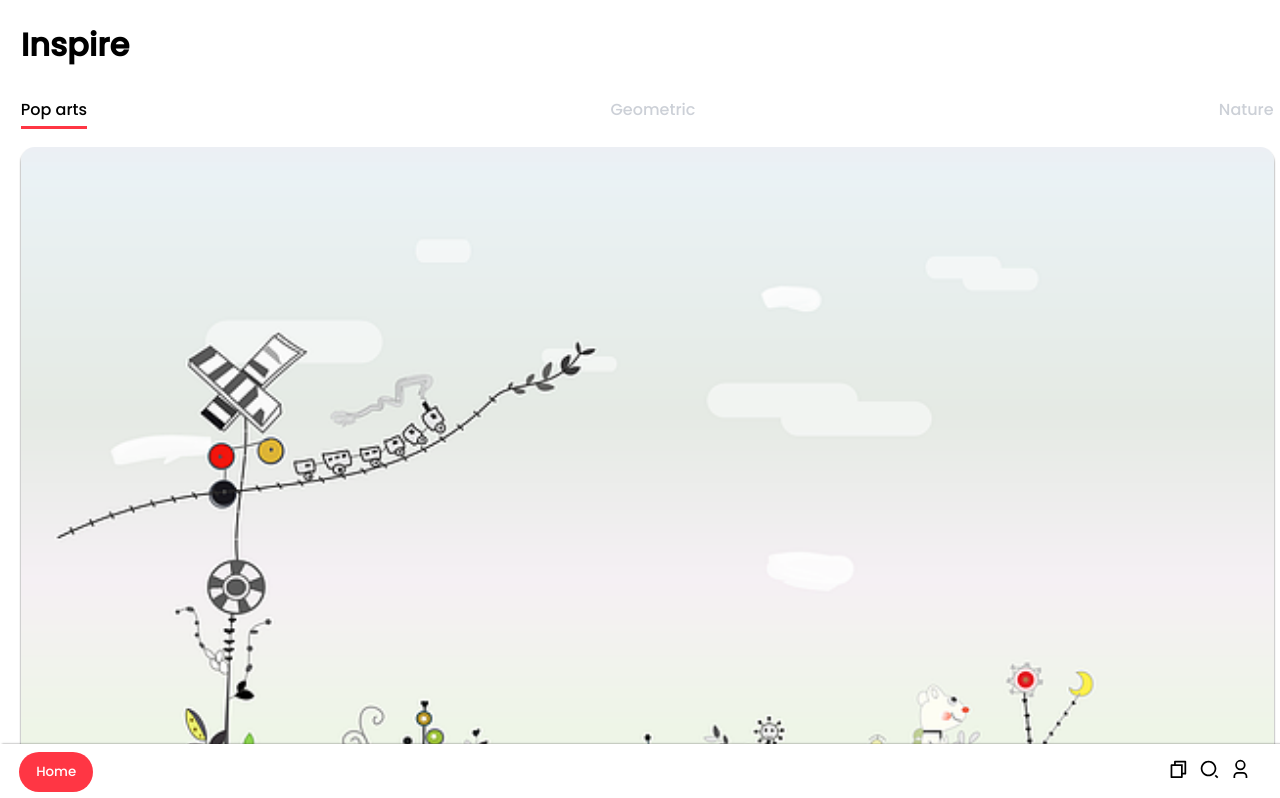
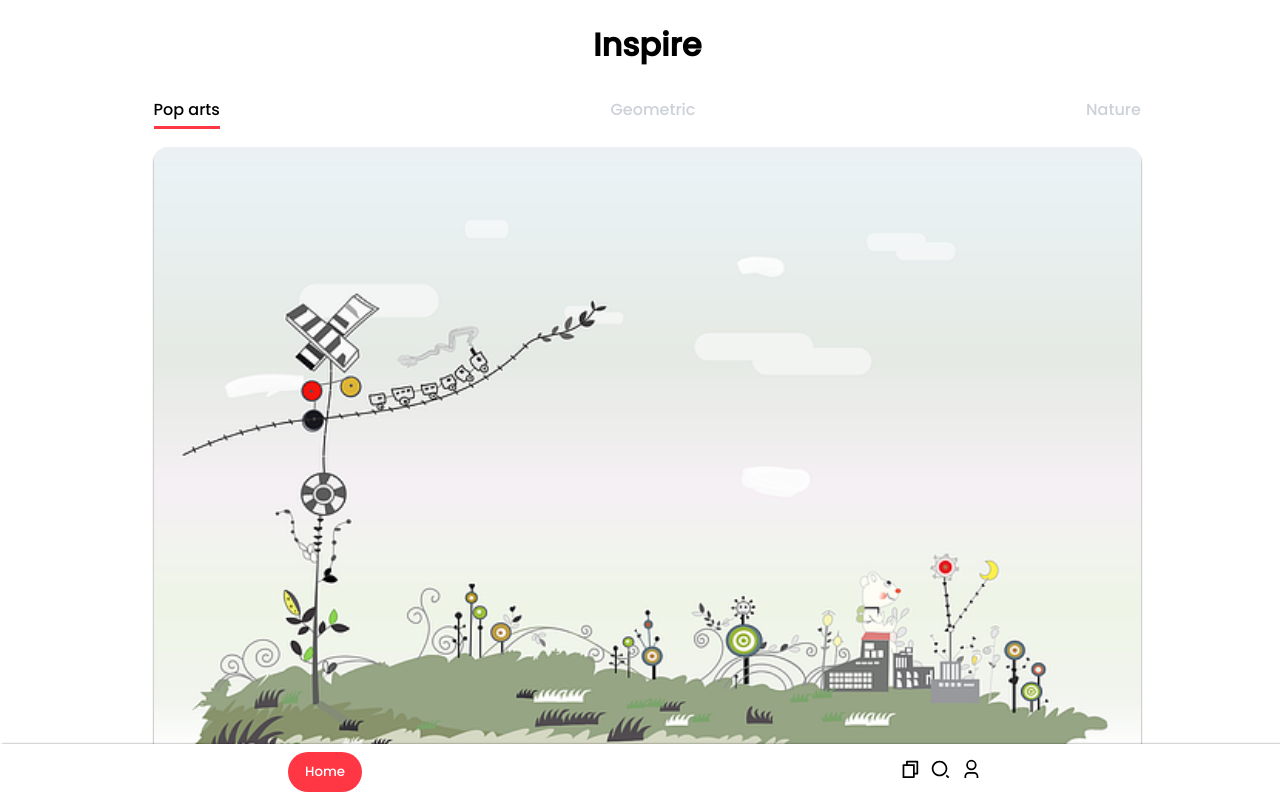
Before and after one commit to felipehfs/pwa-react-ci, a React (Create React App) app: page / in a window 1280 px wide. Shown: the top 798 px of the page. Built offline with nearby package versions, Linux system fonts and the light colour scheme.

Commit message:
Adapting for large screens

```diff
--- a/src/screens/home/home.styles.js
+++ b/src/screens/home/home.styles.js
@@ -7,6 +7,9 @@ export const Wrapper = styled.div`
   height: 100%;
   display: flex;
   flex-direction: column;
+  @media(min-width: 1024px) {
+    align-items: center;
+  }
 `;
 
 export const Header = styled.header`
@@ -26,6 +29,11 @@ export const Footer = styled.footer`
   justify-content: space-between;
   align-items: center;
   box-shadow: 2px 0px 2px rgba(0, 0, 0, .5);
+
+  @media(min-width: 1024px) {
+    justify-content: space-around;
+  }
+
 `
 Footer.Button = styled.button`
   border: none;
```
